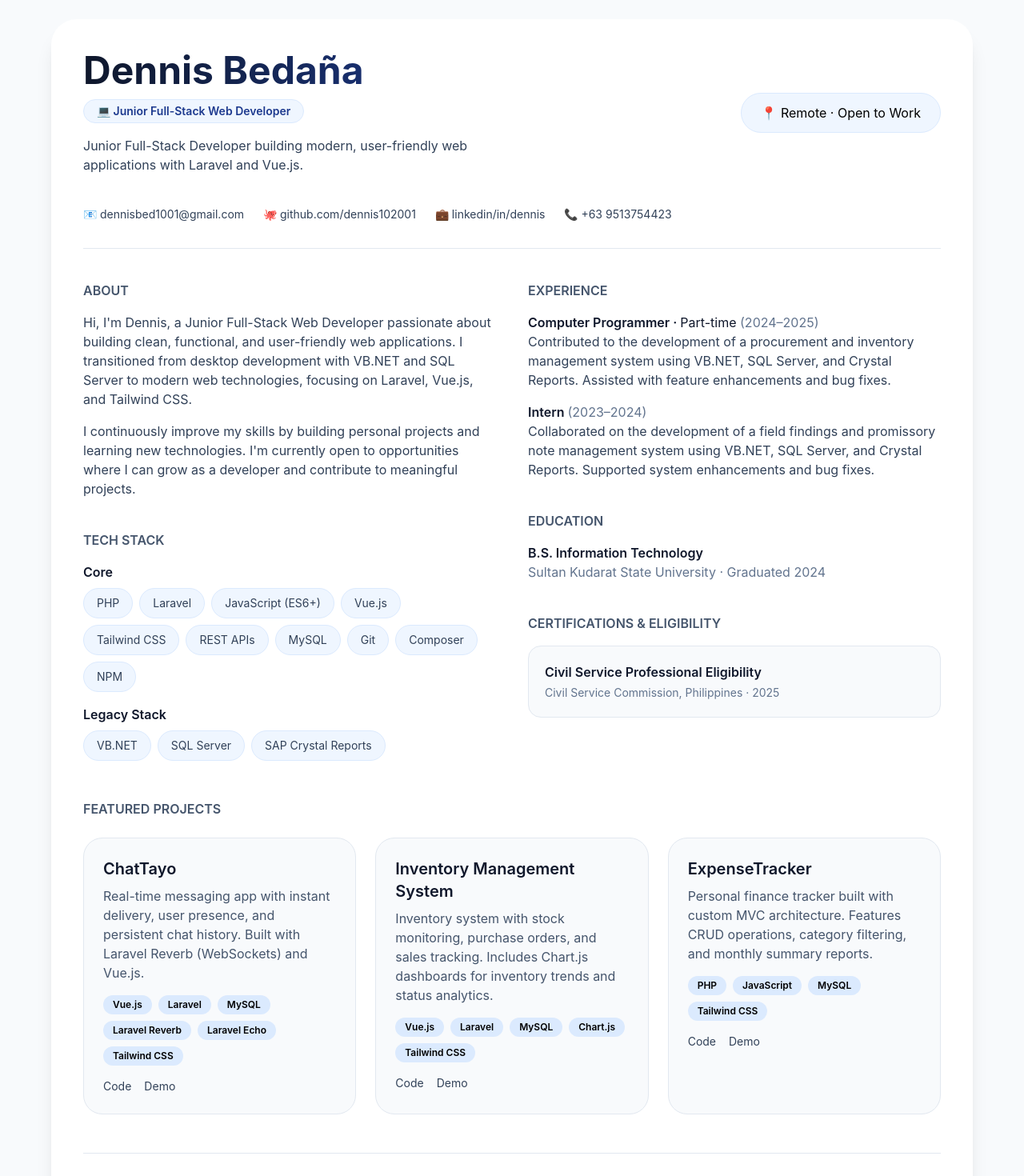
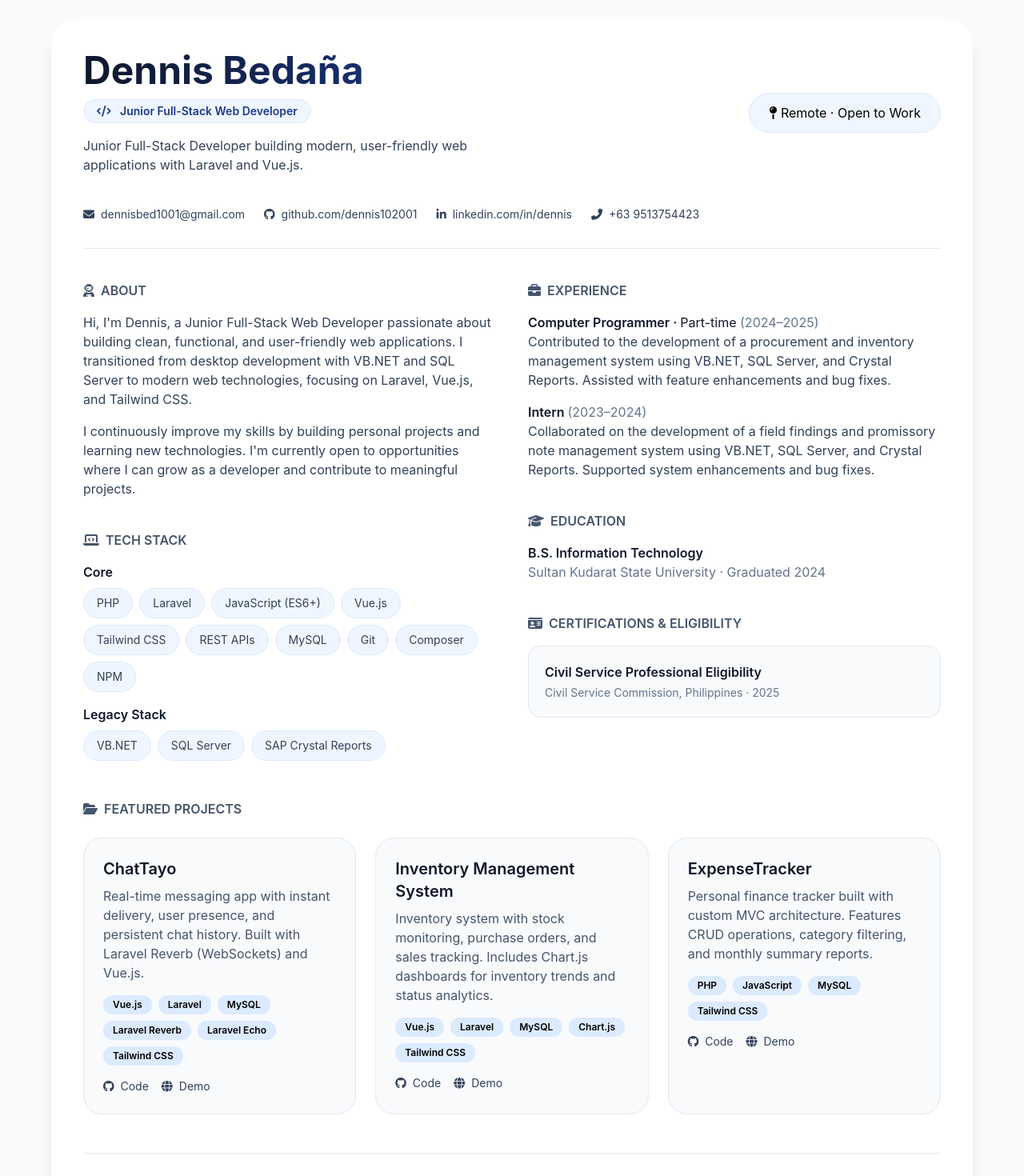
Before and after one commit to dennis102001/personal_portfolio, a Vue app: page / in a window 1280 px wide. Shown: the top 1470 px of the page at 80% size. Built offline with nearby package versions, Linux system fonts and the light colour scheme.

Commit message:
style(HomeView): add and update icons

```diff
--- a/src/views/HomeView.vue
+++ b/src/views/HomeView.vue
@@ -14,7 +14,8 @@
           </h1>
 
           <div class="inline-block mt-3 px-4 py-1 rounded-full bg-blue-50 border border-blue-100 text-blue-900 text-sm font-semibold">
-            💻 Junior Full-Stack Web Developer
+            <i class="fa-solid fa-code mr-2"></i>
+             Junior Full-Stack Web Developer
           </div>
 
           <p class="mt-4 max-w-lg text-slate-700">
@@ -24,11 +25,13 @@
 
         <div class="flex items-center gap-3 px-6 py-3 rounded-full bg-blue-50 border border-blue-100">
           <div v-if="openToWork">
-            📍 Remote · Open to Work
+            <i class="fa-solid fa-map-pin"></i>
+            Remote · Open to Work
           </div>
 
           <div v-else>
-            📍 Philippines · Junior Full-Stack Developer
+            <i class="fa-solid fa-map-pin"></i>
+            Philippines · Junior Full-Stack Developer
           </div>
         </div>
       </div>
@@ -38,19 +41,23 @@
         class="flex flex-wrap gap-6 pb-8 mb-10 border-b border-slate-200 text-sm"
       >
         <a href="#" class="hover:text-blue-900">
-          📧 dennisbed1001@gmail.com
+          <i class="fa-solid fa-envelope mr-1"></i>
+          dennisbed1001@gmail.com
         </a>
 
         <a href="#" class="hover:text-blue-900">
-          🐙 github.com/dennis102001
+          <i class="fa-brands fa-github mr-1"></i>
+          github.com/dennis102001
         </a>
 
         <a href="#" class="hover:text-blue-900">
-          💼 linkedin/in/dennis
+          <i class="fa-brands fa-linkedin-in mr-1"></i>
+          linkedin.com/in/dennis
         </a>
 
         <a href="#" class="hover:text-blue-900">
-          📞 +63 9513754423
+          <i class="fa-solid fa-phone-flip mr-1"></i>
+          +63 9513754423
         </a>
       </div>
 
@@ -60,6 +67,7 @@
 
           <div>
             <h2 class="uppercase font-semibold text-slate-600 mb-4">
+              <i class="fa-solid fa-user-astronaut mr-1"></i>
               About
             </h2>
 
@@ -77,6 +85,7 @@
 
           <div>
             <h2 class="uppercase font-semibold text-slate-600 mb-4">
+              <i class="fa-solid fa-laptop-code mr-1"></i>
               Tech stack
             </h2>
 
@@ -121,6 +130,7 @@
         <div class="flex flex-col gap-10">
           <div>
             <h2 class="uppercase font-semibold text-slate-600 mb-4">
+              <i class="fa-solid fa-briefcase mr-1"></i>
               Experience
             </h2>
 
@@ -151,6 +161,7 @@
 
           <div>
             <h2 class="uppercase font-semibold text-slate-600 mb-4">
+              <i class="fa-solid fa-graduation-cap mr-1"></i>
               Education
             </h2>
 
@@ -170,6 +181,7 @@
           <!-- Certifications -->
           <div>
             <h2 class="uppercase font-semibold text-slate-600 mb-4">
+              <i class="fa-solid fa-id-card mr-1"></i>
               Certifications & Eligibility
             </h2>
 
@@ -190,6 +202,7 @@
       <!-- Projects -->
       <div class="mb-12">
         <h2 class="uppercase font-semibold text-slate-600 mb-6">
+          <i class="fa-solid fa-folder-open mr-1"></i>
           Featured Projects
         </h2>
 
@@ -218,8 +231,15 @@
             </div>
 
             <div class="flex gap-4 text-sm text-blue-900">
-              <a href="#">Code</a>
-              <a href="#">Demo</a>
+              <a href="#">
+                <i class="fa-brands fa-github mr-1"></i>
+                Code
+              </a>
+
+              <a href="#">
+                <i class="fa-solid fa-globe mr-1"></i>
+                Demo
+              </a>
             </div>
           </div>
         </div>
```
